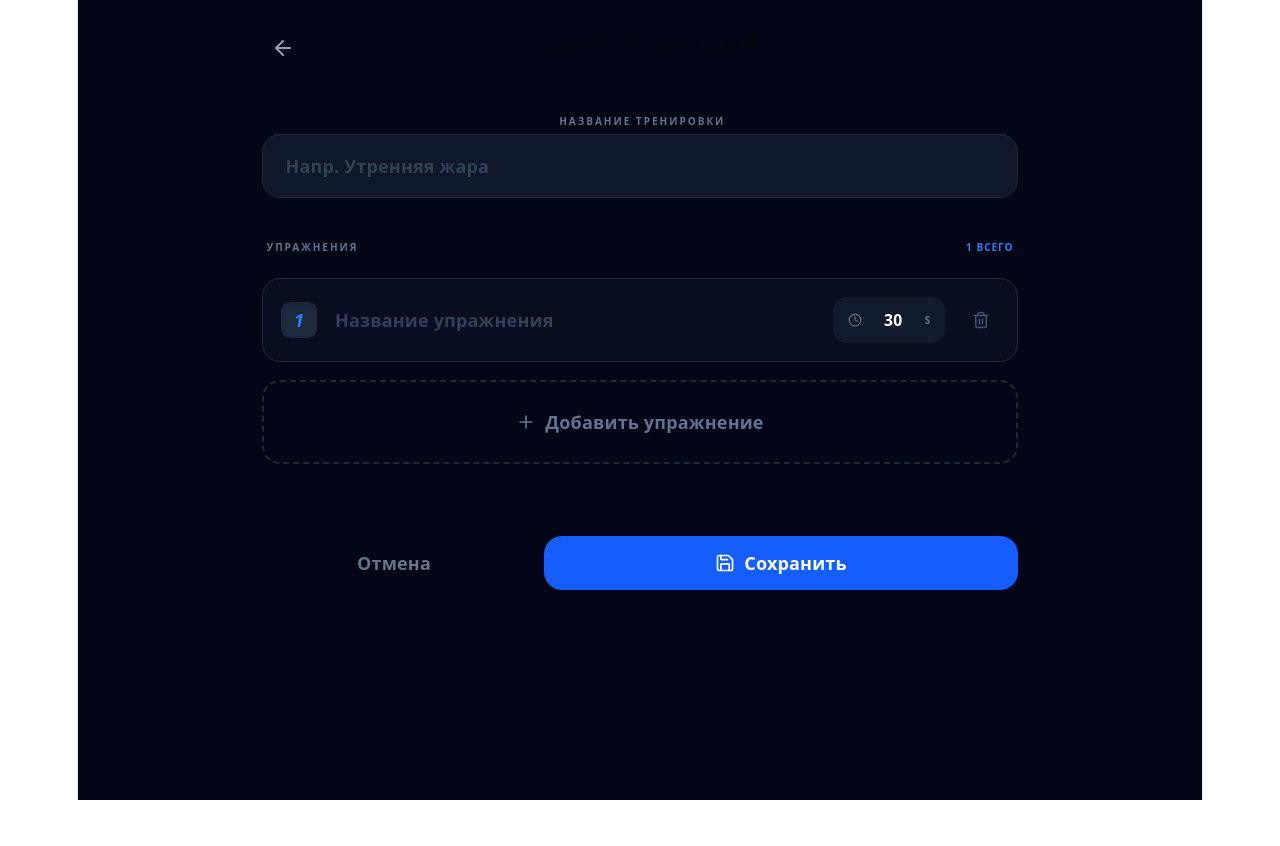
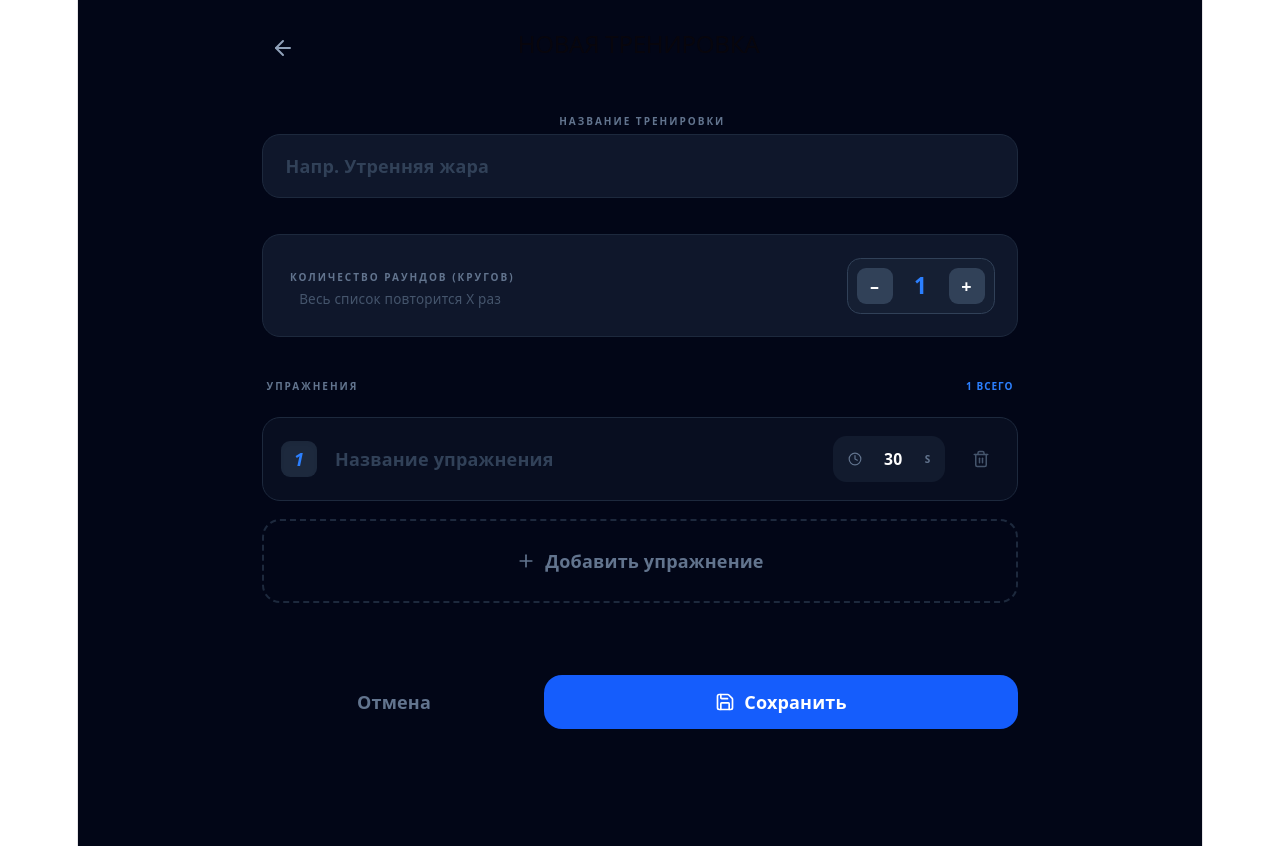
Before and after one commit to loktionov129/SporThick.HIIT-o-Maniac, a React (Vite) app: page /create-edit-workout in a window 1280 px wide. Before the commit the page ends 800 px from the top, so only its background shows below. Built offline with nearby package versions, Linux system fonts and the light colour scheme.

Commit message:
some changes

```diff
--- a/src/features/timer/index.tsx
+++ b/src/features/timer/index.tsx
@@ -12,31 +12,41 @@ const TimerScreen: React.FC = () => {
   const selectedWorkoutId = searchParams.get('workoutId');
   const workouts = useWorkoutStore((state) => state.workouts);
   const workout = selectedWorkoutId ? workouts.find(w => w.id === selectedWorkoutId) : null;
-
   const [currentExerciseIndex, setCurrentExerciseIndex] = useState(0);
   const [remainingTime, setRemainingTime] = useState<number>(0);
   const [isRunning, setIsRunning] = useState(false);
-
+  const [currentRound, setCurrentRound] = useState(1);
   const currentExercise = workout?.exercises[currentExerciseIndex];
 
   useEffect(() => {
-    if (currentExercise) setRemainingTime(currentExercise.duration);
-  }, [currentExerciseIndex, workout]);
+    if (currentExercise && remainingTime === 0 && !isRunning) {
+      setRemainingTime(currentExercise.duration);
+    }
+  }, [workout]);
 
   useEffect(() => {
     let interval: NodeJS.Timeout | null = null;
+
     if (isRunning && remainingTime > 0) {
       interval = setInterval(() => setRemainingTime(prev => prev - 1), 1000);
-    } else if (remainingTime === 0 && isRunning) {
-      if (workout && currentExerciseIndex < workout.exercises.length - 1) {
-        setCurrentExerciseIndex(prev => prev + 1);
-        setIsRunning(false);
-      } else {
+    } else if (remainingTime === 0 && isRunning && workout) {
+      if (currentExerciseIndex < workout.exercises.length - 1) {
+        const nextIndex = currentExerciseIndex + 1;
+        setCurrentExerciseIndex(nextIndex);
+        setRemainingTime(workout.exercises[nextIndex].duration);
+      }
+      else if (currentRound < (workout.rounds || 1)) {
+        setCurrentRound(prev => prev + 1);
+        setCurrentExerciseIndex(0);
+        setRemainingTime(workout.exercises[0].duration);
+      }
+      else {
         setIsRunning(false);
       }
     }
     return () => clearInterval(interval!);
-  }, [isRunning, remainingTime]);
+  }, [isRunning, remainingTime, currentExerciseIndex, currentRound, workout]);
+
 
   const FullScreenCenter = ({ children }: { children: React.ReactNode }) => (
     <div className="h-[70vh] flex flex-col items-center justify-center animate-in fade-in duration-500">
@@ -74,9 +84,11 @@ const TimerScreen: React.FC = () => {
           <ArrowLeft size={20} />
         </button>
         <div className="text-right">
-          <p className="text-slate-500 font-bold uppercase tracking-widest text-[10px] leading-none mb-1">{workout.name}</p>
+          <p className="text-slate-500 font-bold uppercase tracking-widest text-[10px] leading-none mb-1">
+            Раунд {currentRound} из {workout.rounds}
+          </p>
           <p className="text-blue-500 font-black text-sm leading-none">
-            {currentExerciseIndex + 1} <span className="text-[10px] text-slate-600">из</span> {workout.exercises.length}
+            Упр. {currentExerciseIndex + 1}/{workout.exercises.length}
           </p>
         </div>
       </div>
@@ -84,7 +96,7 @@ const TimerScreen: React.FC = () => {
       <div className="text-center mb-12">
         <div className="flex items-center justify-center gap-2 mb-3">
            <Zap size={16} className="text-blue-500 fill-blue-500 animate-pulse" />
-           <span className="text-blue-500 font-black uppercase tracking-[0.3em] text-[10px]">В процессе</span>
+           <span className="text-blue-500 font-black uppercase tracking-[0.3em] text-[10px]">{workout.name}</span>
         </div>
         <h2 className="text-4xl font-black text-white uppercase tracking-tighter sm:text-6xl drop-shadow-2xl">
           {currentExercise?.name}
--- a/src/features/workout-form/index.tsx
+++ b/src/features/workout-form/index.tsx
@@ -18,6 +18,7 @@ const CreateEditWorkoutScreen: React.FC = () => {
   const currentWorkout = workoutId ? workouts.find(w => w.id === workoutId) : null;
 
   const [name, setName] = useState(currentWorkout?.name || '');
+  const [rounds, setRounds] = useState(currentWorkout?.rounds || 1);
   const [exercises, setExercises] = useState(
     currentWorkout?.exercises || [{ id: Date.now().toString(), name: '', duration: 30 }]
   );
@@ -71,6 +72,29 @@ const CreateEditWorkoutScreen: React.FC = () => {
           required
         />
 
+        <div className="bg-slate-900 border border-slate-800 p-5 rounded-2xl mb-8 flex items-center justify-between">
+          <div className="flex flex-col">
+            <label className="text-[10px] uppercase tracking-[0.2em] text-slate-500 font-bold ml-1">
+              Количество раундов (кругов)
+            </label>
+            <p className="text-xs text-slate-600 mt-1">Весь список повторится X раз</p>
+          </div>
+
+          <div className="flex items-center gap-4 bg-slate-800/50 p-2 rounded-xl border border-slate-700">
+            <button
+              type="button"
+              onClick={() => setRounds(Math.max(1, rounds - 1))}
+              className="w-8 h-8 flex items-center justify-center bg-slate-700 rounded-lg text-white font-bold hover:bg-slate-600"
+            >–</button>
+            <span className="text-xl font-black text-blue-500 min-w-[20px] text-center">{rounds}</span>
+            <button
+              type="button"
+              onClick={() => setRounds(rounds + 1)}
+              className="w-8 h-8 flex items-center justify-center bg-slate-700 rounded-lg text-white font-bold hover:bg-slate-600"
+            >+</button>
+          </div>
+        </div>
+
         <div className="space-y-4">
           <div className="flex items-center justify-between px-1">
             <label className="text-[10px] uppercase tracking-[0.2em] text-slate-500 font-bold">Упражнения</label>
```
